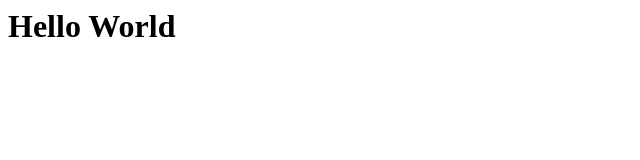
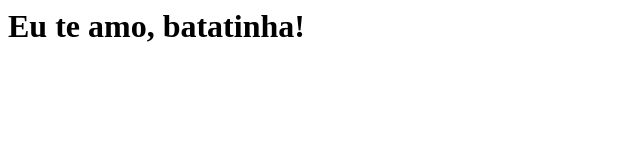
Before and after one commit to Azelve/Casa-Criativa, a website: page index.html in a window 1280 px wide. Shown: the whole page, without its empty margins (0-640 px from the left). Drawn offline with Linux system fonts and the light colour scheme.

Commit message:
Update index.html

```diff
--- a/index.html
+++ b/index.html
@@ -1 +1 @@
-<h1> Hello World </h1>
+<h1> Eu te amo, batatinha! </h1>
```
